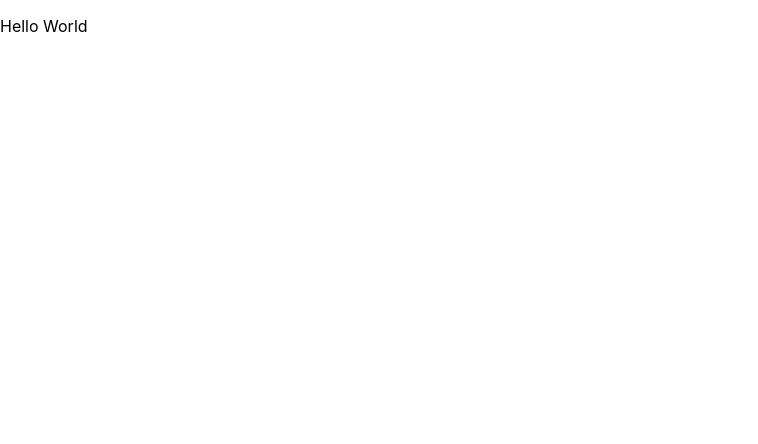
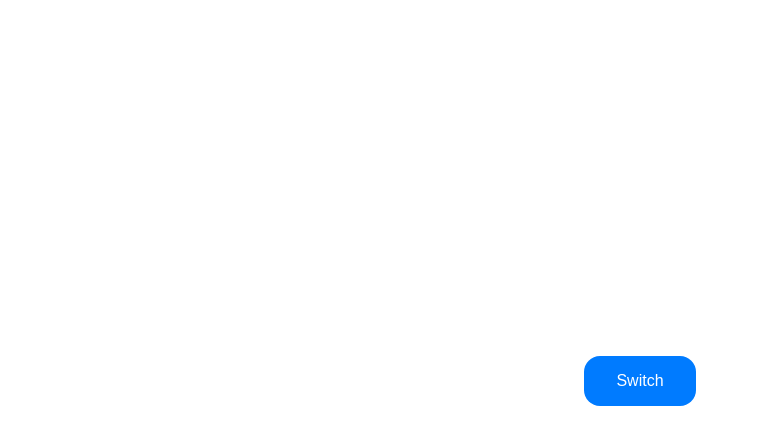
Before and after one commit to EdenDonenfeld/GreetingCard, a React (Create React App) app: page / in a window 1280 px wide. Shown: the top 444 px of the page, without its empty margins (0-758 px from the left). Built offline with nearby package versions, Linux system fonts and the light colour scheme.

Commit message:
finished monkey

```diff
--- a/src/App.tsx
+++ b/src/App.tsx
@@ -1,9 +1,10 @@
 import React from 'react';
 import './App.css';
+import Switch from './components/Switch';
 
 function App() {
   return (
-    <p>Hello World</p>
+    <Switch />
   );
 }
 
--- /dev/null
+++ b/src/components/Switch.css
@@ -0,0 +1,22 @@
+.switch-container {
+    display: flex;
+    flex-direction: column;
+    justify-content: center;
+    align-items: center;
+    height: 100vh;
+}
+
+.switch {
+    padding: 1rem 2rem;
+    font-size: 1em;
+    color: white;
+    background-color: #007bff;
+    border: none;
+    border-radius: 1rem;
+    cursor: pointer;
+}
+
+.message {
+    font-size: 1.2em;
+    font-style: italic;
+}
--- /dev/null
+++ b/src/components/Switch.tsx
@@ -0,0 +1,28 @@
+import React, { useState } from 'react';
+import { useToggle } from './use-toggle';
+import './Switch.css';
+
+const Switch: React.FC = () => {
+    const [message, setMessage] = useState<string>('');
+    const { isToggled, toggle } = useToggle(false);
+
+    const handleToggle = () => {
+        toggle();
+        setMessage( isToggled ? 'Working out!' : 'Watching TV!');
+    }
+
+    return (
+        <div className="switch-container">
+            <button className="switch" onClick={() => handleToggle()}>
+                Switch
+            </button>
+            <p className="message">
+                {message}
+            </p>
+        </div>
+    )
+
+
+}
+
+export default Switch;
--- /dev/null
+++ b/src/components/use-toggle.ts
@@ -0,0 +1,15 @@
+import { useCallback, useState } from 'react';
+
+export const useToggle = (initialValue: boolean) => {
+    const [isToggled, setIsToggled] = useState<boolean>(initialValue);
+
+    const toggle = useCallback(() => {
+        setIsToggled(prev => !prev);
+    }, []);
+    // It's important to use useCallback to prevent unnecessary re-renders.
+
+    return {
+        isToggled,
+        toggle,
+    };
+}
```
